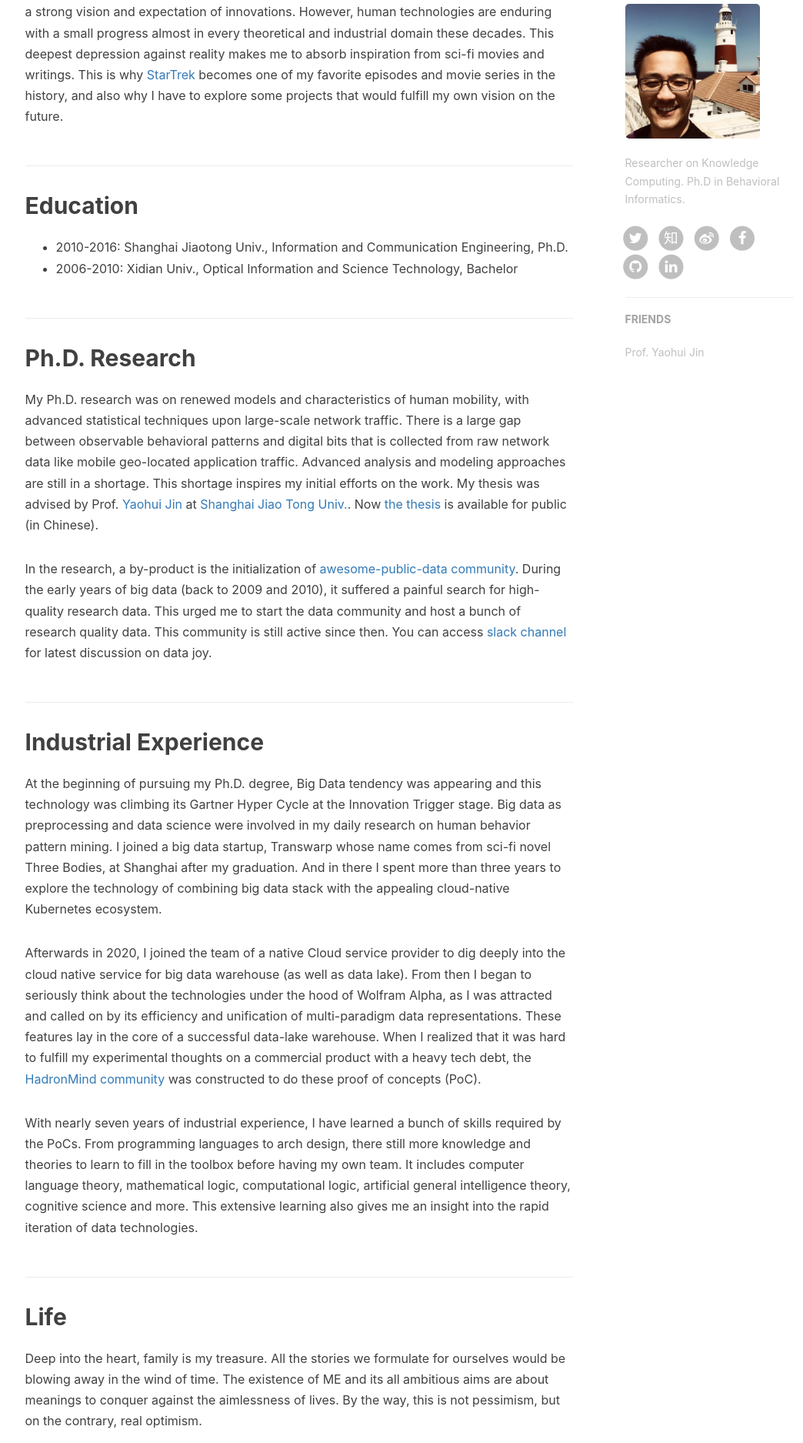
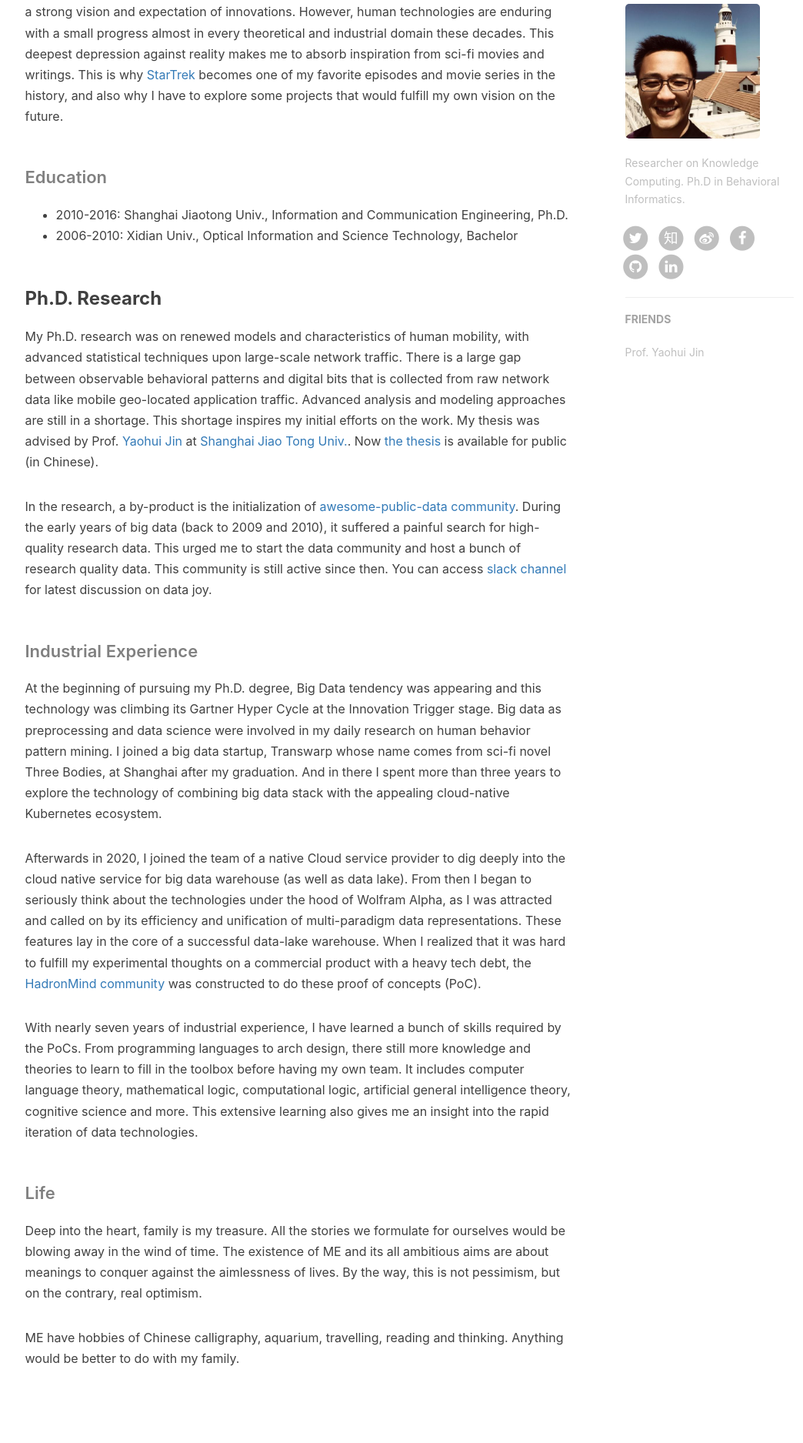
Before and after one commit to lambdacogito/lambdacogito.github.io, a Jekyll site: the page built from content/about.html, in a window 1280 px wide. Shown: the part 400-2275 px from the top of the page at 77% size, without its empty margins (135-1179 px from the left). Built offline with Jekyll 4.4.1, drawn with Linux system fonts in a browser that asks for light colours; nearby versions of some CDN libraries; comment, search, counter and statistics services are not loaded.

Commit message:
Quick update

```diff
--- a/_includes/about/en.md
+++ b/_includes/about/en.md
@@ -10,14 +10,14 @@
 favorite episodes and movie series in the history, and also why I have to
 explore some projects that would fulfill my own vision on the future.
 
-## Education
+#### Education
 
 *   2010-2016: Shanghai Jiaotong Univ., Information and Communication
     Engineering, Ph.D.
 *   2006-2010: Xidian Univ., Optical Information and Science Technology,
     Bachelor
 
-## Ph.D. Research
+### Ph.D. Research
 
 My Ph.D. research was on renewed models and characteristics of human mobility,
 with advanced statistical techniques upon large-scale network traffic. There is
@@ -37,7 +37,7 @@
 quality data. This community is still active since then. You can access [slack
 channel](https://awesomedataworld.slack.com/) for latest discussion on data joy.
 
-## Industrial Experience
+#### Industrial Experience
 
 At the beginning of pursuing my Ph.D. degree, Big Data tendency was appearing
 and this technology was climbing its Gartner Hyper Cycle at the Innovation
@@ -65,7 +65,7 @@
 and more. This extensive learning also gives me an insight into the rapid
 iteration of data technologies.
 
-## Life
+#### Life
 
 Deep into the heart, family is my treasure. All the stories we formulate for
 ourselves would be blowing away in the wind of time. The existence of ME and its
```
